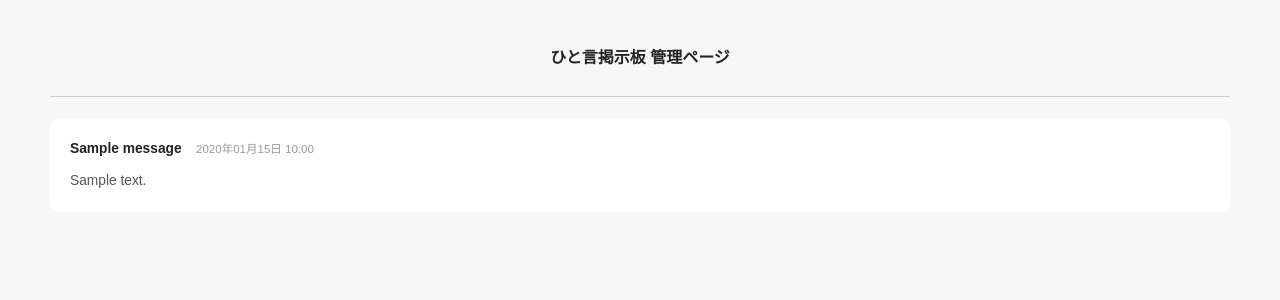
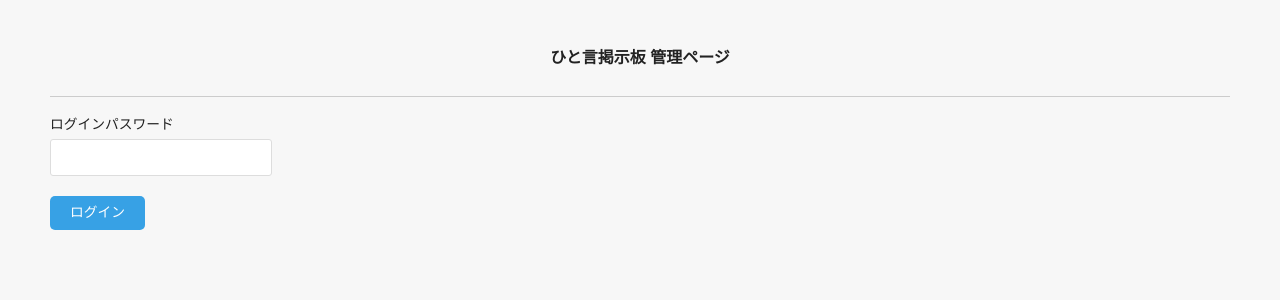
Before and after one commit to tnumata3632/codeigniter-board, a CodeIgniter app: page /database/index.php/board/admin in a window 1280 px wide. Shown: the top 300 px of the page. Run offline with CodeIgniter, Linux system fonts and the light colour scheme; tables that the repository leaves empty or names only in its code hold one stand-in row (values such as "Sample post").

Commit message:
(16) ログインページを作る

```diff
--- a/application/controllers/Board.php
+++ b/application/controllers/Board.php
@@ -1,4 +1,7 @@
 <?php
+
+// 管理ページのログインパスワード
+define('PASSWORD', 'adminPassword');
 
 class Board extends CI_Controller
 {
@@ -44,6 +47,14 @@ class Board extends CI_Controller
 
     public function admin()
     {
+        if ($this->input->method() == 'post') {
+            if ($this->input->post('admin_password') == PASSWORD) {
+                $this->session->admin_login = 'true';
+            } else {
+                $data['error_message'][] = 'ログインに失敗しました。';
+            }
+        }
+
         $data['message_array'] = $this->message_model->get_all();
         $this->load->view('board_admin.php', $data);
     }
--- a/application/views/board_admin.php
+++ b/application/views/board_admin.php
@@ -18,6 +18,9 @@
 <?php endif; ?>
 <hr>
 <section>
+
+<?php if ($this->session->admin_login): ?>
+
 <?php if( !empty($message_array) ): ?>
 <?php foreach( $message_array as $value ): ?>
 <article>
@@ -29,6 +32,19 @@
 </article>
 <?php endforeach; ?>
 <?php endif; ?>
+
+<?php else: ?>
+
+<form method="post">
+    <div>
+        <label for="admin_password">ログインパスワード</label>
+        <input id="admin_password" type="password" name="admin_password" value="">
+    </div>
+    <input type="submit" name="btn_submit" value="ログイン">
+</form>
+
+<?php endif; ?>
+
 </section>
 </body>
 </html>
--- a/style.css
+++ b/style.css
@@ -150,6 +150,7 @@ label {
 }
 
 input[type="text"],
+input[type="password"],
 textarea {
 	-webkit-appearance: none;
 	margin-bottom: 20px;
@@ -160,7 +161,8 @@ textarea {
     background: #fff;
 }
 
-input[type="text"] {
+input[type="text"],
+input[type="password"] {
 	width: 200px;
 }
 textarea {
```
